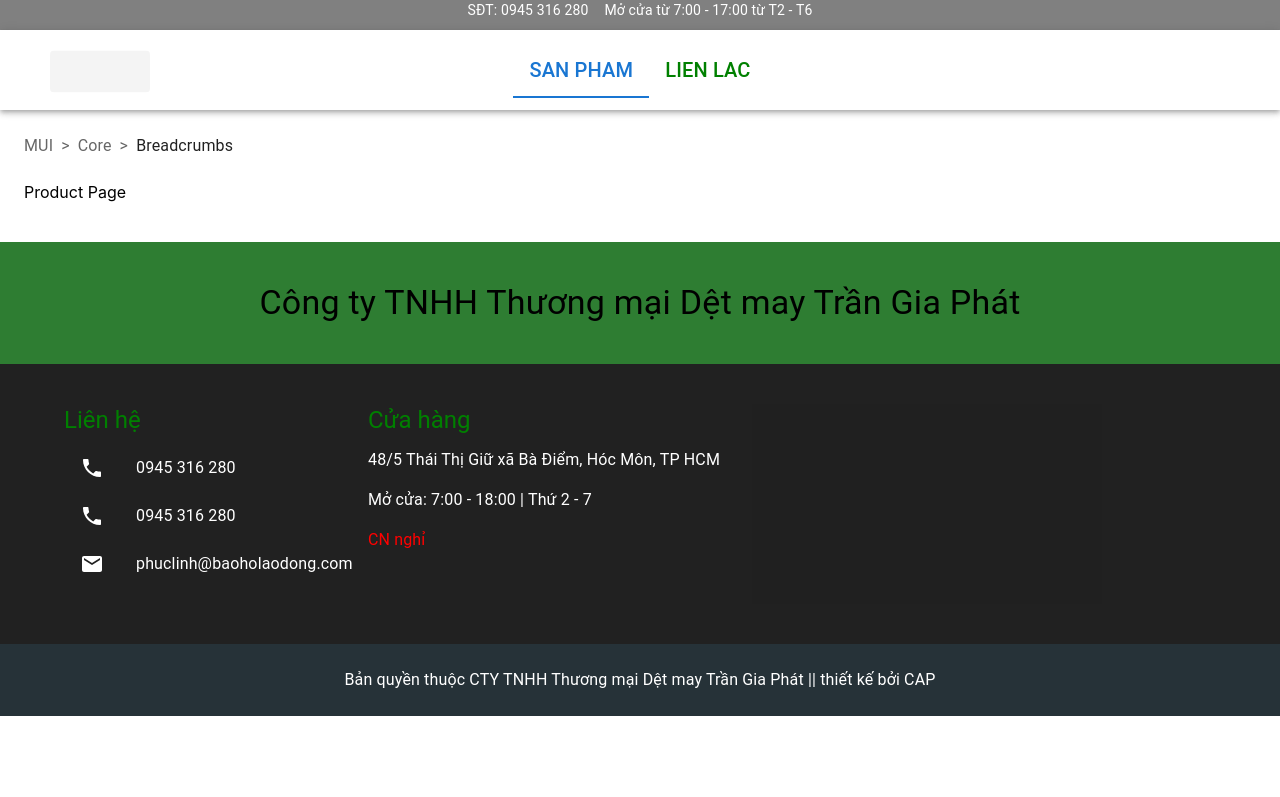
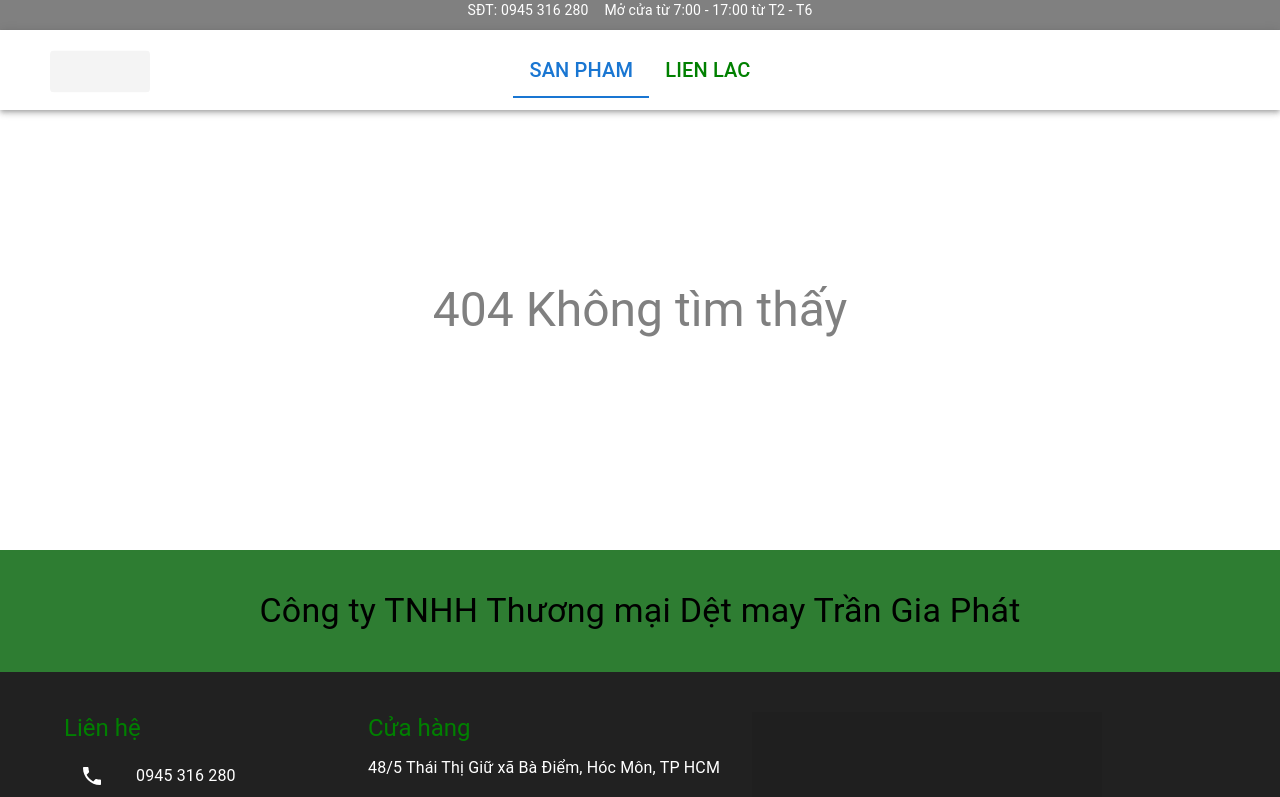
Before and after one commit to chauanphu/bhld-ecommerce, a React (Create React App) app in the folder frontend/: page /products in a window 1280 px wide. Shown: the top 797 px of the page. Built offline with nearby package versions, Linux system fonts and the light colour scheme.

Commit message:
add NotFoundPage

```diff
--- a/frontend/src/App.jsx
+++ b/frontend/src/App.jsx
@@ -4,6 +4,7 @@ import { BrowserRouter as Router, Routes, Route } from "react-router-dom";
 import ProductPage from './pages/Products/ProductPage'
 import ProductDetailPage from './pages/ProductDetail/ProductDetailPage'
 import CategoryPage from './pages/Category/CategoryPage'
+import NotFoundPage from "./pages/NotFound";
 
 const App = () => {
   return (
@@ -11,9 +12,10 @@ const App = () => {
       <Navbar></Navbar>
       <Routes>
         <Route exact path="/" element={<ProductPage />}>
-          <Route exact path="/" element={<CategoryPage />} />
-          <Route path="/:id" element={<ProductDetailPage />} />
+          <Route path="/" element={<CategoryPage />} />
+          <Route path="/product/:id" element={<ProductDetailPage />} />
         </Route>
+        <Route path="*" element={<NotFoundPage />} />
       </Routes>
       <Footer />
     </Router>
--- a/frontend/src/components/Cards/ProductCard.jsx
+++ b/frontend/src/components/Cards/ProductCard.jsx
@@ -3,7 +3,7 @@ import { Link } from 'react-router-dom'
 
 const ProductCard = ({ item }) => {
     return (
-        <CardActionArea sx={{ mb: 5, mx: 2, width: 'fit-content' }} LinkComponent={Link} to="/1">
+        <CardActionArea sx={{ mb: 5, mx: 2, width: 'fit-content' }} LinkComponent={Link} to="product/1">
             <Card>
                 <CardHeader title={
                     <Typography sx={{ typography: { xs: 'h7', md: 'h5' } }}>{item.name}</Typography>
--- a/frontend/src/components/Carousel.jsx
+++ b/frontend/src/components/Carousel.jsx
@@ -6,7 +6,7 @@ import carousel_1 from '../assets/carousel-1.jpg'
 import carousel_2 from '../assets/carousel-2.jpg'
 import carousel_3 from '../assets/carousel-3.jpg'
 
-const IntroCarousel = () => {
+const MyCarousel = () => {
     var items = [
         {
             name: "Random Name #1",
@@ -52,4 +52,4 @@ const Item = ({ item }) => {
         />
     )
 }
-export default IntroCarousel
+export default MyCarousel
--- /dev/null
+++ b/frontend/src/pages/NotFound.jsx
@@ -0,0 +1,18 @@
+import { Typography, Box } from "@mui/material"
+
+const NotFoundPage = () => {
+    return (
+        <Box height="50vh" display="flex">
+            <Typography sx={{
+                postion: 'absolute',
+                top: 0,
+                right: 0,
+                bottom: 0,
+                left: 0,
+                margin: 'auto',
+                textAlign: 'center'
+            }} variant="h3" color="gray">404 Không tìm thấy</Typography>
+        </Box >)
+}
+
+export default NotFoundPage
--- a/frontend/src/pages/ProductDetail/ProductDetailPage.jsx
+++ b/frontend/src/pages/ProductDetail/ProductDetailPage.jsx
@@ -1,7 +1,11 @@
 
+import { Box } from "@mui/material"
 const ProductDetailPage = () => {
     return (<>
-        Product Page
+        <Box display="flex">
+            <Box>Image</Box>
+            <Box>Content</Box>
+        </Box>
     </>)
 }
 
```
Also changed, not shown: frontend/src/pages/Products/components/Products.jsx (deleted).
